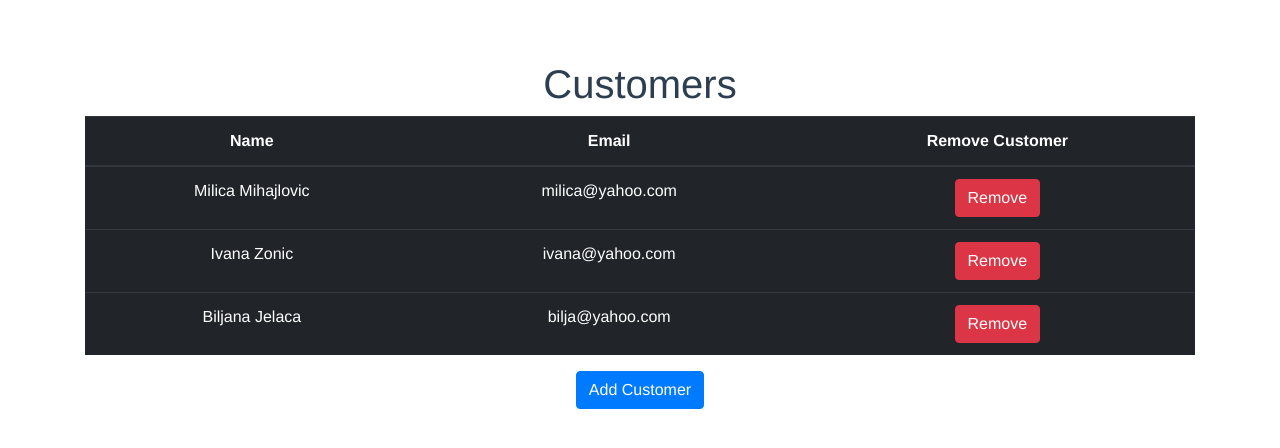
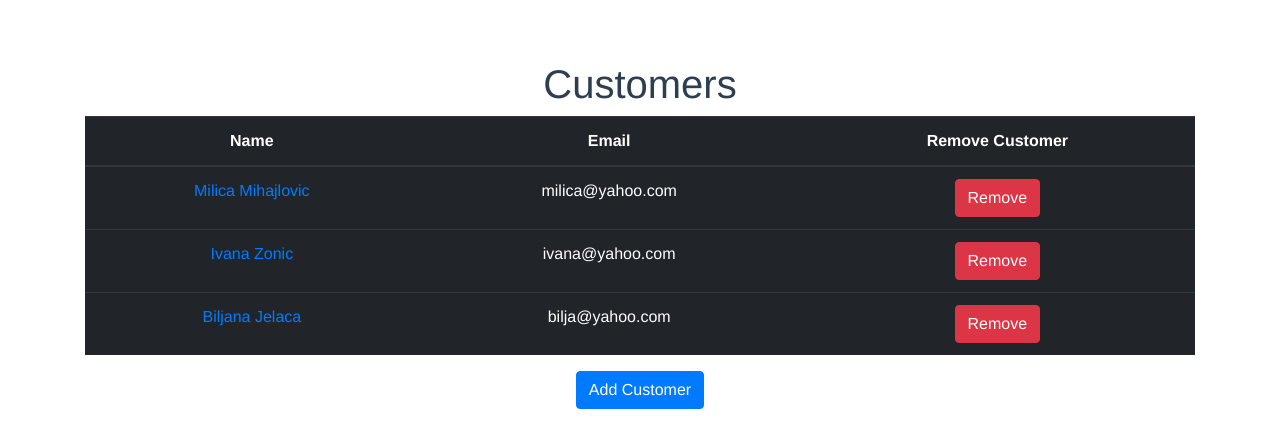
Before and after one commit to biljana94/app-store, a Vue app: page /#/customers in a window 1280 px wide. Shown: the top 448 px of the page. Built offline with nearby package versions, Linux system fonts and the light colour scheme.

Commit message:
Add Customer Details

```diff
--- a/src/components/AddCustomer.vue
+++ b/src/components/AddCustomer.vue
@@ -41,7 +41,7 @@ export default {
         //fnc koja poziva fnc iz CustomerService.js (add(customer))
         addNewCustomer() {
             customerService.add(this.newCustomer);
-            this.newCustomer = {};
+            this.newCustomer = {}; //vracamo prazan objekat customera da bi mogli da unesemo novog
 
         }
     }
--- a/src/components/AppCustomers.vue
+++ b/src/components/AppCustomers.vue
@@ -5,6 +5,7 @@
         <!--IZLISTAVANJE CUSTOMERA-->
         <table class="table table-dark">
             <thead>
+
                 <th scope="col">Name</th>
                 <th scope="col">Email</th>
                 <th scope="col">Remove Customer</th>
@@ -12,8 +13,10 @@
             <tbody>
                 <tr v-for="(customer, index) in customers" :key="index">
                     <td>
-                        {{customer.firstName}}
-                        {{customer.lastName}}
+                        <router-link :to="{name: 'latest-purchases', params: {id: customer.id}}">
+                            {{customer.firstName}}
+                            {{customer.lastName}}
+                        </router-link>
                     </td>
 
                     <td>{{customer.email}}</td>
@@ -24,9 +27,13 @@
                 </tr>
             </tbody>
         </table>
+
         <router-link :to="{name: 'add-customer'}">
             <button class="btn btn-primary">Add Customer</button>
         </router-link>
+
+
+        <!-- <LatestPurchases :customer="routeCustomer" /> -->
 
     </div>
 </template>
@@ -35,8 +42,14 @@
 <script>
 
 import customerService from '../service/CustomerService.js'; //importujemo CustomerService
+import LatestPurchases from './LatestPurchases.vue';
 
 export default {
+
+    components: {
+        LatestPurchases
+    },
+
     data() {
         return {
             customers: customerService.list()
@@ -48,6 +61,8 @@ export default {
         removeCustomer(customer) {
             customerService.remove(customer);
         }
-    }
+    },
+
+
 }
 </script>
--- /dev/null
+++ b/src/components/LatestPurchases.vue
@@ -0,0 +1,37 @@
+<template>
+    <div class="container">
+        <h5>Customer Details</h5>
+
+        <ul class="list-group list-group-flush">
+            <li class="list-group-item list-group-item-info"><b>First Name:</b> {{customer.firstName}}</li>
+            <li class="list-group-item list-group-item-info"><b>Last Name:</b> {{customer.lastName}}</li>
+            <li class="list-group-item list-group-item-info"><b>Email:</b> {{customer.email}}</li>
+            <li class="list-group-item list-group-item-info"><b>Products list:</b> {{customer.products}}</li>
+        </ul>
+        <br>
+
+
+        <!--router-link koji vodi na 'customers' rutu, rutu smo imenovali u main.js-->
+        <router-link :to="{name: 'customers'}">
+            <button type="button" class="btn btn-primary">All Customers</button>
+        </router-link>
+
+    </div>
+</template>
+
+
+<script>
+
+import customerService from '../service/CustomerService.js'; //importujemo CustomerService
+
+export default {
+
+    //computed fnc je kao i properti
+    computed: {
+        //trazimo customera preko njegovog id, koristimo fnc find() iz CustomerService.js
+        customer() {
+            return customerService.find(this.$route.params.id);
+        }
+    }
+}
+</script>
--- a/src/main.js
+++ b/src/main.js
@@ -4,6 +4,7 @@ import App from './App.vue'
 import AppCustomers from './components/AppCustomers.vue';
 import AppProducts from './components/AppProducts.vue';
 import AddCustomer from './components/AddCustomer.vue';
+import LatestPurchases from './components/LatestPurchases.vue';
 import VueRouter from 'vue-router'; //importujemo vue-router koji smo instalirali u projektu 'npm install vue-router'
 
 
@@ -16,8 +17,9 @@ Vue.use(VueRouter); //ovde koristimo VueRouter
 const routes = [
   {path: '/', redirect: '/products'},
   {path: '/products', component: AppProducts}, //putanje - rute
-  {path: '/customers', component: AppCustomers},
-  {path: '/add-customer', component: AddCustomer, name: 'add-customer'}
+  {path: '/customers', component: AppCustomers, name:'customers'},
+  {path: '/add-customer', component: AddCustomer, name: 'add-customer'},
+  {path: '/customers/:id', component: LatestPurchases, name: 'latest-purchases'}
 ];
 
 
```
